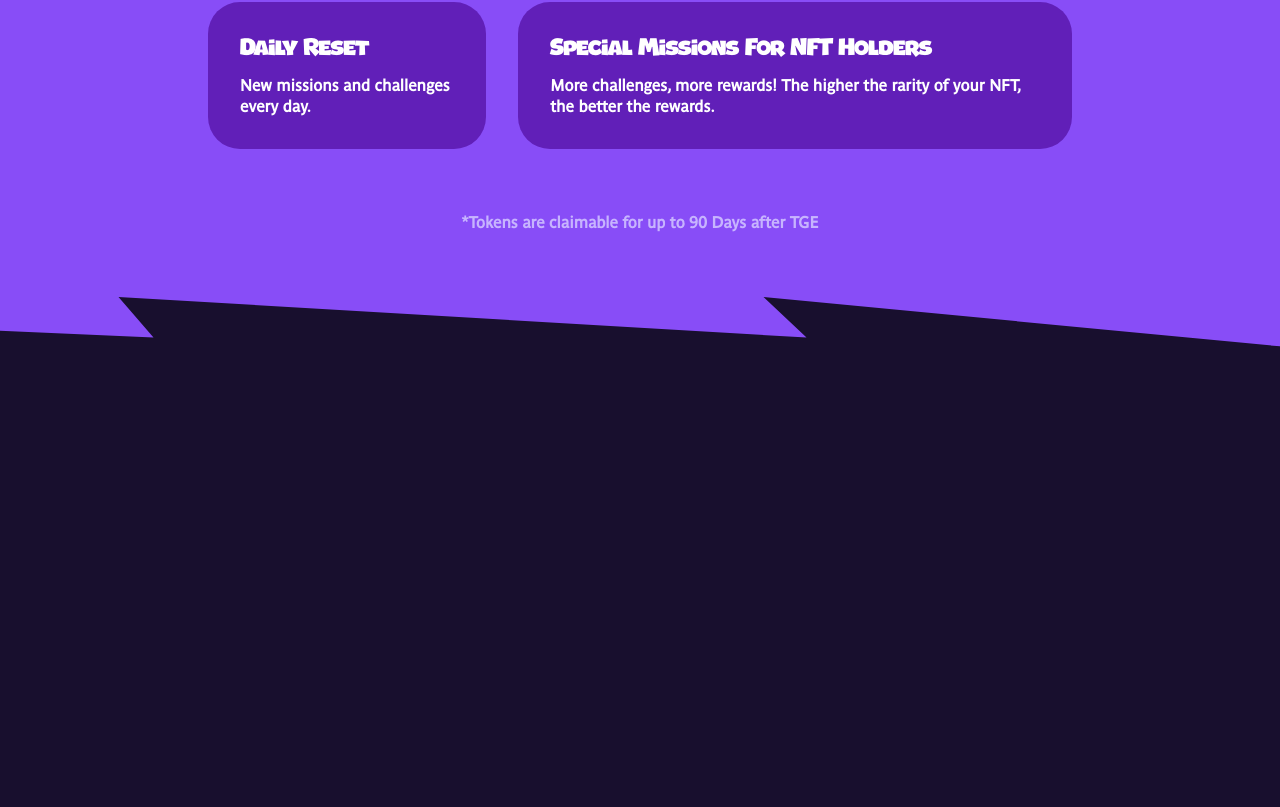
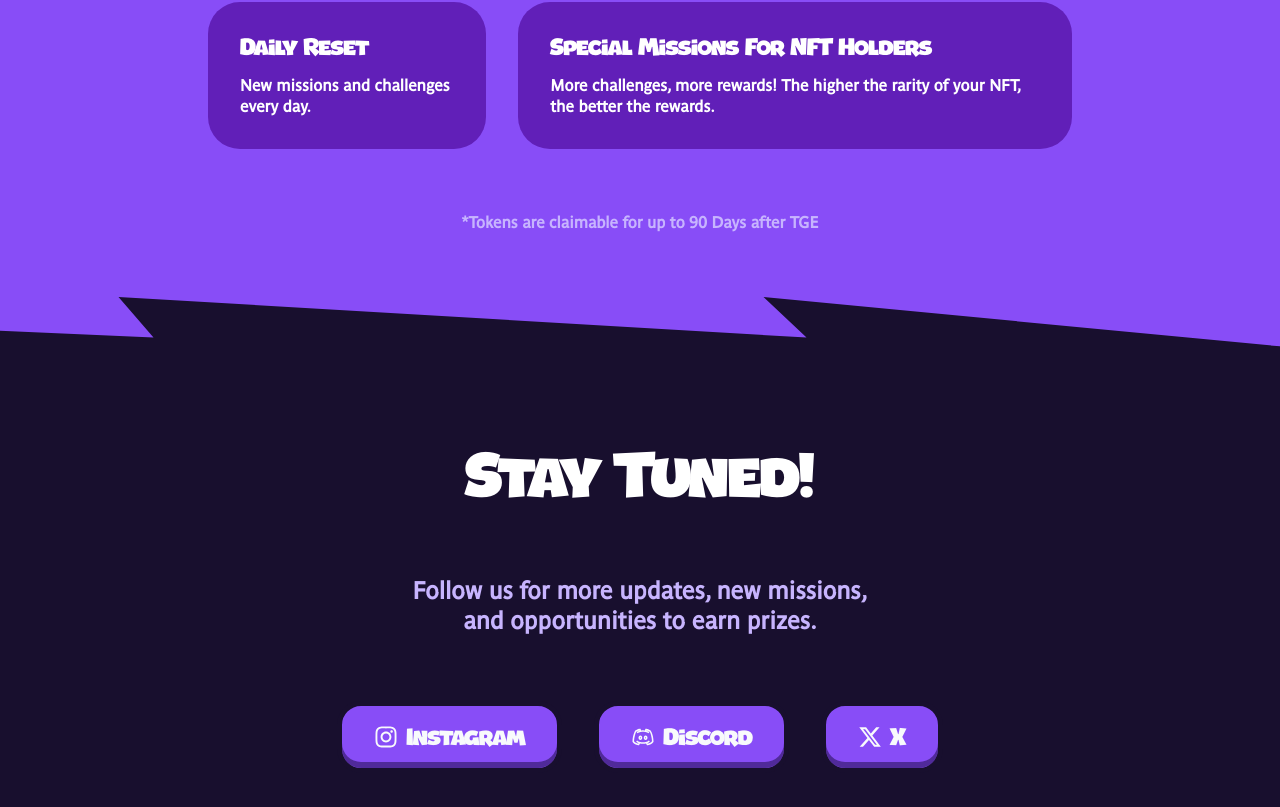
Before and after one commit to ImMiguelP/gymify-me, a Next.js app: page /takedown in a window 1280 px wide. Shown: the part 4466-5273 px from the top of the page. Before the commit the page ends 4843 px from the top, so only its background shows below. Built offline with nearby package versions, Linux system fonts and the light colour scheme.

Commit message:
chore: mission segment added

```diff
--- a/src/app/takedown/components/mission.tsx
+++ b/src/app/takedown/components/mission.tsx
@@ -1,8 +1,13 @@
+import { Button } from "@/components/ui/button";
+
 import Image from "next/image";
 import React from "react";
+import { AiOutlineDiscord } from "react-icons/ai";
+import { FaXTwitter, FaInstagram } from "react-icons/fa6";
 
 const MissionHeading = () => {
   return (
+    <>
       <div className="relative w-full min-h-[900px] py-36 flex flex-col gap-8 sm:gap-12 md:gap-16 bg-[#884DF7] justify-center items-center">
         <Image
           src="/divider2.svg"
@@ -12,7 +17,8 @@ const MissionHeading = () => {
           className="absolute w-full h-[80px] object-cover top-0"
         />
         <h1 className="w-full max-w-[896px] px-4 text-[64px] font-jumboSale font-thin leading-tight sm:leading-snug md:leading-[70px] text-center text-white">
-        Daily Missions and <br className="hidden md:block" /> Special Challenges
+          Daily Missions and <br className="hidden md:block" /> Special
+          Challenges
         </h1>
         <p className="w-full max-w-[896px] px-4 text-2xl font-parisine font-bold leading-snug sm:leading-[1.6] md:leading-[30.58px] text-center text-white">
           Complete daily missions to earn extra points and premium items. If you
@@ -51,6 +57,35 @@ const MissionHeading = () => {
           className="absolute w-full h-[80px] object-cover bottom-0 scale-x-[-1]"
         />
       </div>
+      <div className="w-full px-4 py-16 flex flex-col items-center gap-8 md:gap-16">
+        <h1 className="w-auto text-[64px] font-jumboSale font-thin leading-tight md:leading-[70.4px] text-center flex items-center justify-center text-white">
+          Stay Tuned!
+        </h1>
+        <p className="w-full max-w-[496px] text-center text-2xl font-parisine font-bold leading-snug md:leading-[30.58px] text-[#C7B4FE]">
+          Follow us for more updates, new missions, and opportunities to earn
+          prizes.
+        </p>
+        <div className="w-full max-w-[529px] flex flex-col sm:flex-row gap-4 sm:gap-8 items-center justify-center">
+          <Button className="w-full sm:w-auto h-[72px] px-4 sm:px-8 py-6 gap-2 rounded-3xl border-[5px] border-[#180F2E] bg-[#884DF7] flex items-center justify-center shadow-[inset_0px_-6px_0px_0px_rgba(26,9,63,0.5)]">
+            <span className="font-jumboSale text-2xl font-thin leading-[26.4px] text-left flex items-center justify-center gap-2">
+              <FaInstagram className="w-5 h-5 sm:w-6 sm:h-6" />
+              Instagram
+            </span>
+          </Button>
+          <Button className="w-full sm:w-auto h-[72px] px-4 sm:px-8 py-6 gap-2 rounded-3xl border-[5px] border-[#180F2E] bg-[#884DF7] flex items-center justify-center shadow-[inset_0px_-6px_0px_0px_rgba(26,9,63,0.5)]">
+            <span className="font-jumboSale text-2xl font-thin leading-[26.4px] text-left flex items-center justify-center gap-2">
+              <AiOutlineDiscord className="w-5 h-5 sm:w-6 sm:h-6" />
+              Discord
+            </span>
+          </Button>
+          <Button className="w-full sm:w-auto h-[72px] px-4 sm:px-8 py-6 gap-2 rounded-3xl border-[5px] border-[#180F2E] bg-[#884DF7] flex items-center justify-center shadow-[inset_0px_-6px_0px_0px_rgba(26,9,63,0.5)]">
+            <span className="font-jumboSale text-2xl font-thin leading-[26.4px] text-left flex items-center justify-center gap-2">
+              <FaXTwitter className="w-5 h-5 sm:w-6 sm:h-6" />X
+            </span>
+          </Button>
+        </div>
+      </div>
+    </>
   );
 };
 
```
Lines whose indentation alone changed are shown as unchanged.
